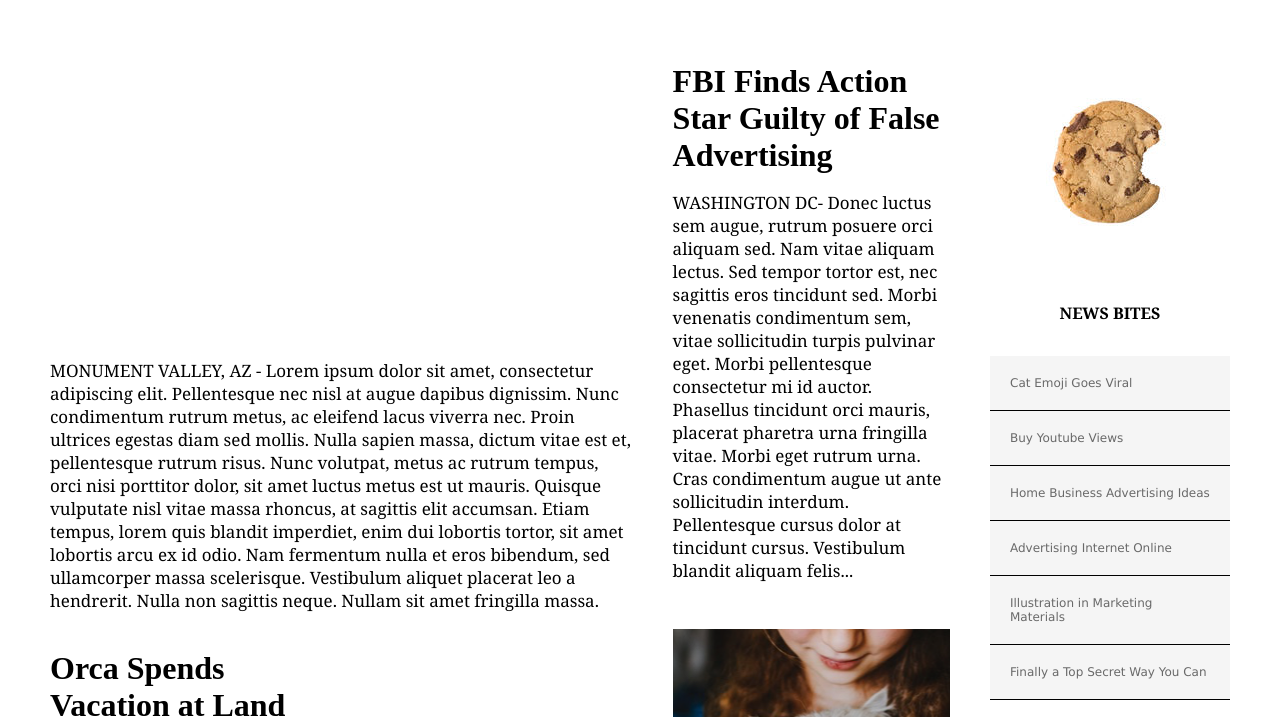
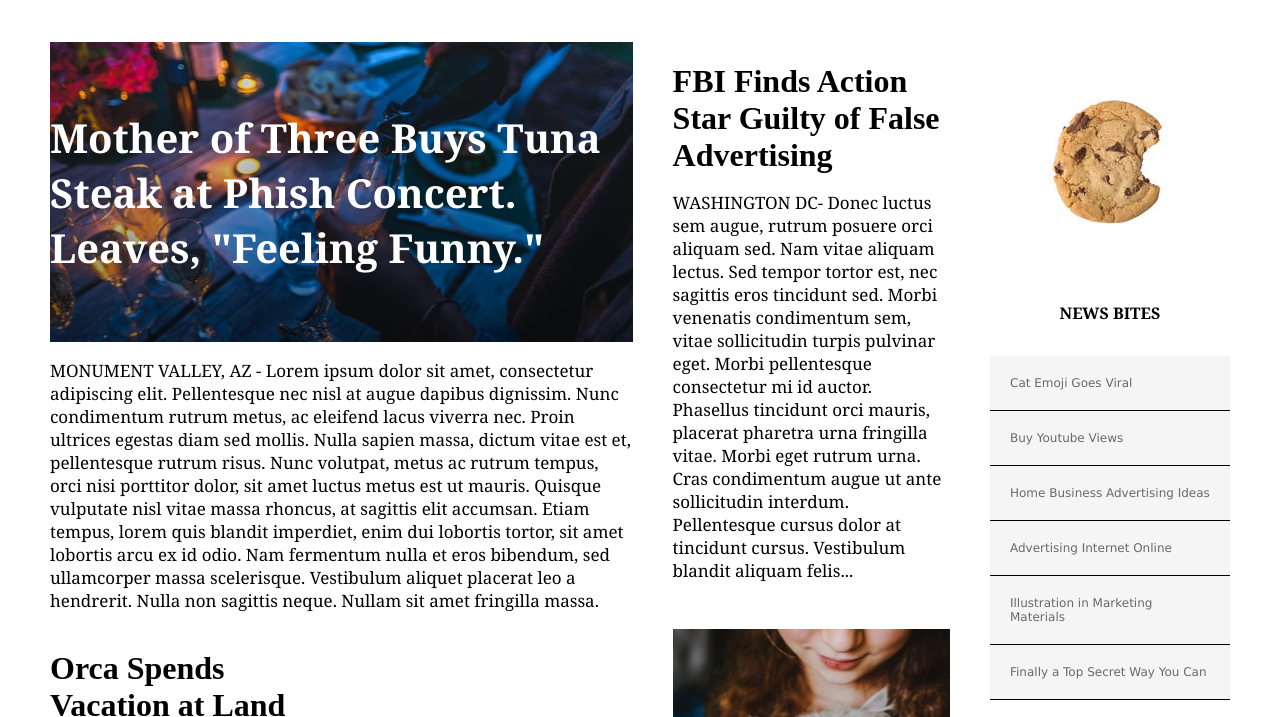
Before and after one commit to kbussert/MyTimes, a plain HTML site: page index.html in a window 1280 px wide. Shown: the part 83-800 px from the top of the page. Drawn offline with Linux system fonts and the light colour scheme; files whose address does not match are found by name.

Commit message:
Update style.css

```diff
--- a/resources/css/style.css
+++ b/resources/css/style.css
@@ -116,7 +116,7 @@ p {
 
 #mainStory {
   display: flex;
-  background-image: url(./resources/images/img-story-main.png);
+  background-image: url(/resources/images/img-story-main.png);
   text-align: left;
   font-size: 40px;
   margin-top: 0;
```
